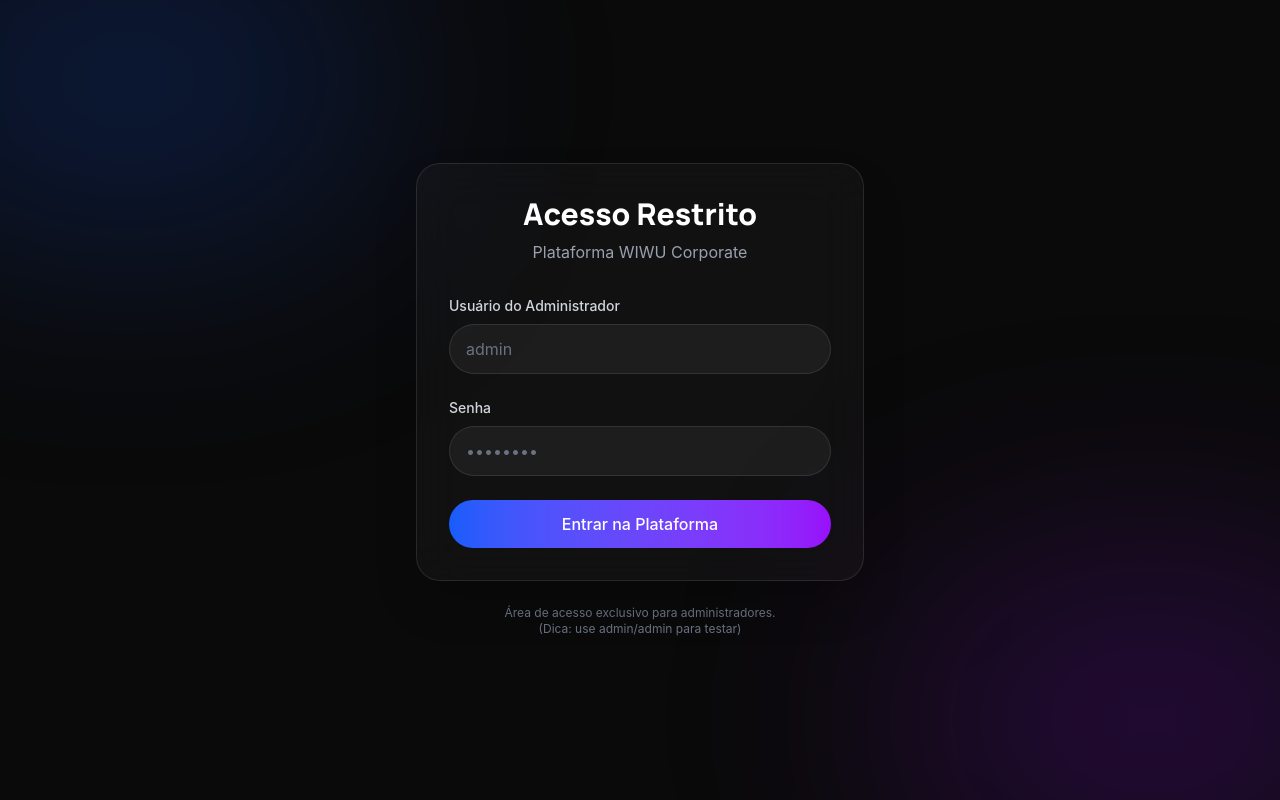
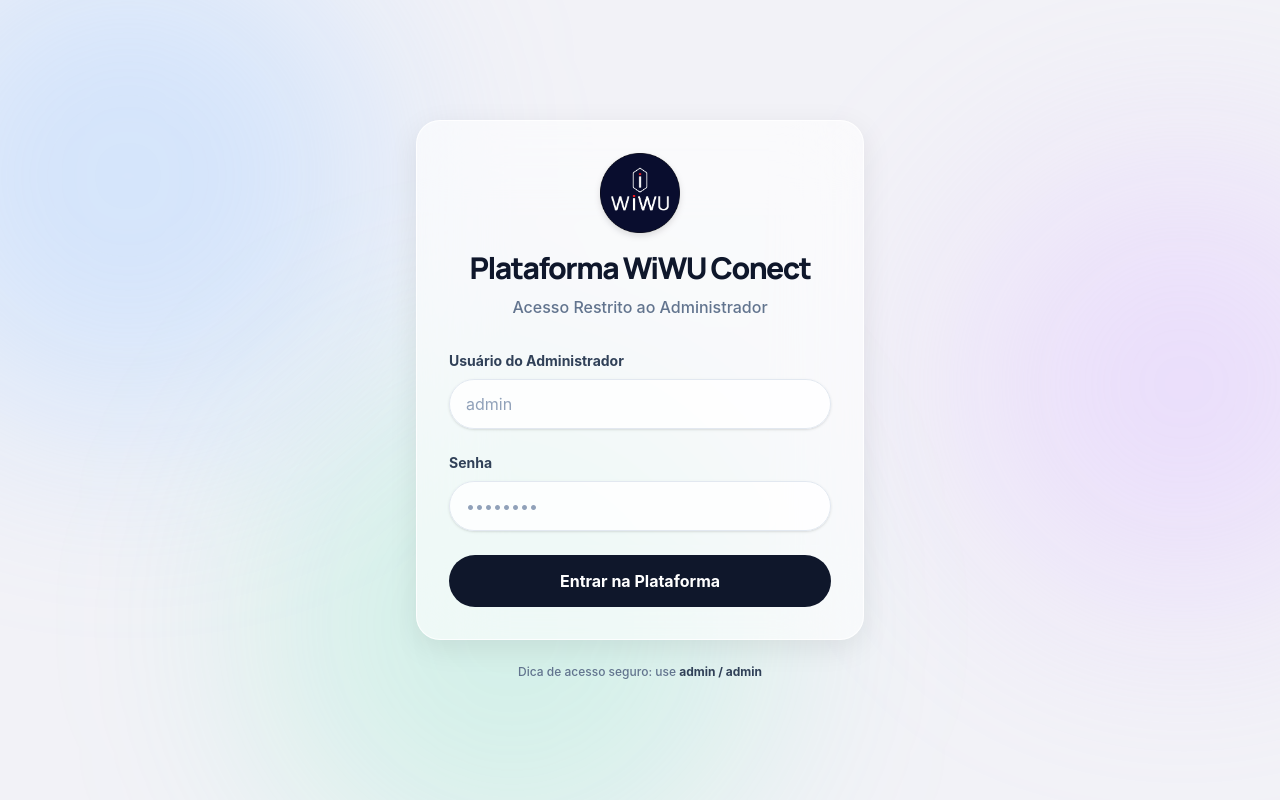
Before and after one commit to Vedalqueano/Plataforma-WIWU, a React (Vite) app in the folder frontend/: page /login in a window 1280 px wide. Built offline with nearby package versions, Linux system fonts and the light colour scheme.

Commit message:
style: update login page to light theme with new logo and title

```diff
--- a/frontend/src/pages/Login.jsx
+++ b/frontend/src/pages/Login.jsx
@@ -29,23 +29,27 @@
   };
 
   return (
-    <div className="min-h-screen bg-[#0a0a0a] flex items-center justify-center p-4 relative overflow-hidden font-sans">
-      {/* Background Effects (Liquid Glass Aesthetic) */}
-      <div className="absolute top-[-10%] left-[-10%] w-[40%] h-[40%] rounded-full bg-blue-600/20 blur-[120px] pointer-events-none"></div>
-      <div className="absolute bottom-[-10%] right-[-10%] w-[40%] h-[40%] rounded-full bg-purple-600/20 blur-[120px] pointer-events-none"></div>
+    <div className="min-h-screen bg-[#F2F2F7] flex items-center justify-center p-4 relative overflow-hidden font-sans">
+      {/* Background Effects (Liquid Glass Aesthetic - Light Theme) */}
+      <div className="fixed inset-0 z-[0] overflow-hidden pointer-events-none">
+         <div className="absolute top-[-10%] left-[-10%] w-[40vw] h-[40vw] bg-blue-300/30 rounded-full mix-blend-multiply filter blur-[100px]"></div>
+         <div className="absolute top-[20%] right-[-10%] w-[35vw] h-[35vw] bg-purple-300/30 rounded-full mix-blend-multiply filter blur-[100px]"></div>
+         <div className="absolute bottom-[-10%] left-[20%] w-[40vw] h-[40vw] bg-emerald-300/20 rounded-full mix-blend-multiply filter blur-[100px]"></div>
+      </div>
 
       {/* Login Card */}
       <div className="relative z-10 w-full max-w-md">
-        <div className="bg-white/[0.03] backdrop-blur-xl border border-white/10 rounded-3xl p-8 shadow-2xl">
+        <div className="bg-white/60 backdrop-blur-2xl border border-white/80 rounded-3xl p-8 shadow-[0_8px_30px_rgb(0,0,0,0.08)]">
 
-          <div className="text-center mb-8">
-            <h1 className="text-3xl font-bold text-white mb-2">Acesso Restrito</h1>
-            <p className="text-gray-400">Plataforma WIWU Corporate</p>
+          <div className="text-center mb-8 flex flex-col items-center">
+            <img alt="Logo WIWU" className="h-20 w-20 mb-4 object-contain drop-shadow-md" src="/logo_wiwu_1000.png" />
+            <h1 className="text-3xl font-black text-slate-900 tracking-tighter leading-tight mb-2">Plataforma WiWU Conect</h1>
+            <p className="text-slate-500 font-medium">Acesso Restrito ao Administrador</p>
           </div>
 
           <form onSubmit={handleSubmit} className="space-y-6">
             <div>
-              <label className="block text-sm font-medium text-gray-300 mb-2" htmlFor="username">
+              <label className="block text-sm font-bold text-slate-700 mb-2" htmlFor="username">
                 Usuário do Administrador
               </label>
               <div className="relative">
@@ -54,7 +58,7 @@
                   type="text"
                   value={username}
                   onChange={(e) => setUsername(e.target.value)}
-                  className="w-full bg-white/5 border border-white/10 rounded-xl px-4 py-3 text-white placeholder-gray-500 focus:outline-none focus:ring-2 focus:ring-blue-500/50 focus:border-blue-500 transition-all"
+                  className="w-full bg-white/80 border border-slate-200 rounded-xl px-4 py-3 text-slate-900 placeholder-slate-400 focus:outline-none focus:ring-2 focus:ring-blue-500/50 focus:border-blue-500 transition-all shadow-sm"
                   placeholder="admin"
                   required
                 />
@@ -62,7 +66,7 @@
             </div>
 
             <div>
-              <label className="block text-sm font-medium text-gray-300 mb-2" htmlFor="password">
+              <label className="block text-sm font-bold text-slate-700 mb-2" htmlFor="password">
                 Senha
               </label>
               <div className="relative">
@@ -71,7 +75,7 @@
                   type="password"
                   value={password}
                   onChange={(e) => setPassword(e.target.value)}
-                  className="w-full bg-white/5 border border-white/10 rounded-xl px-4 py-3 text-white placeholder-gray-500 focus:outline-none focus:ring-2 focus:ring-blue-500/50 focus:border-blue-500 transition-all"
+                  className="w-full bg-white/80 border border-slate-200 rounded-xl px-4 py-3 text-slate-900 placeholder-slate-400 focus:outline-none focus:ring-2 focus:ring-blue-500/50 focus:border-blue-500 transition-all shadow-sm"
                   placeholder="••••••••"
                   required
                 />
@@ -79,7 +83,7 @@
             </div>
 
             {error && (
-              <div className="bg-red-500/10 border border-red-500/20 text-red-400 px-4 py-3 rounded-xl text-sm text-center">
+              <div className="bg-red-50 border border-red-200 text-red-600 px-4 py-3 rounded-xl text-sm text-center font-medium shadow-sm">
                 {error}
               </div>
             )}
@@ -87,7 +91,7 @@
             <button
               type="submit"
               disabled={isLoading}
-              className={`w-full relative overflow-hidden group bg-gradient-to-r from-blue-600 to-purple-600 text-white font-medium py-3 rounded-xl transition-all duration-300 hover:shadow-[0_0_20px_rgba(37,99,235,0.4)] ${isLoading ? 'opacity-80 cursor-not-allowed' : ''}`}
+              className={`w-full relative overflow-hidden group bg-slate-900 text-white font-bold py-3.5 rounded-xl transition-all duration-300 hover:shadow-lg hover:shadow-slate-900/20 active:scale-[0.98] ${isLoading ? 'opacity-80 cursor-not-allowed' : ''}`}
             >
               <span className={`relative z-10 flex items-center justify-center ${isLoading ? 'opacity-0' : 'opacity-100'}`}>
                 Entrar na Plataforma
@@ -104,16 +108,15 @@
               )}
 
               {/* Hover effect highlight */}
-              <div className="absolute inset-0 bg-white/20 translate-y-full group-hover:translate-y-0 transition-transform duration-300 ease-out z-0"></div>
+              <div className="absolute inset-0 bg-white/10 translate-y-full group-hover:translate-y-0 transition-transform duration-300 ease-out z-0"></div>
             </button>
           </form>
 
         </div>
 
         {/* Helper Note */}
-        <p className="text-center text-gray-500 text-xs mt-6">
-          Área de acesso exclusivo para administradores.<br/>
-          (Dica: use admin/admin para testar)
+        <p className="text-center text-slate-500 text-xs mt-6 font-medium">
+          Dica de acesso seguro: use <span className="font-bold text-slate-700">admin / admin</span>
         </p>
       </div>
     </div>
```
